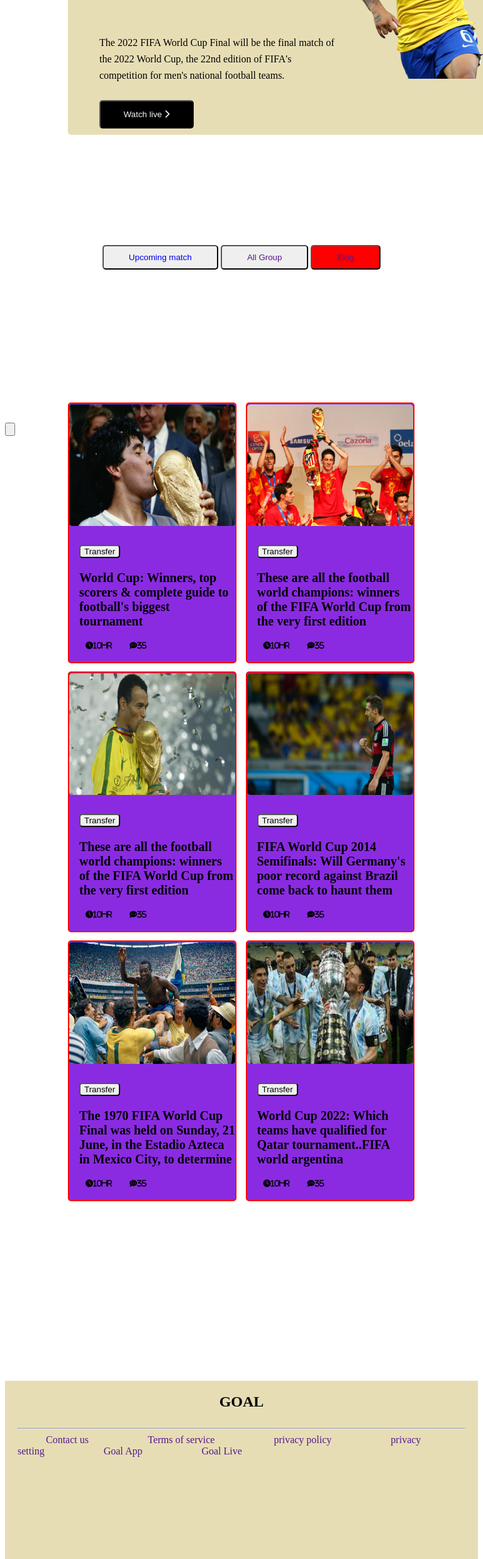
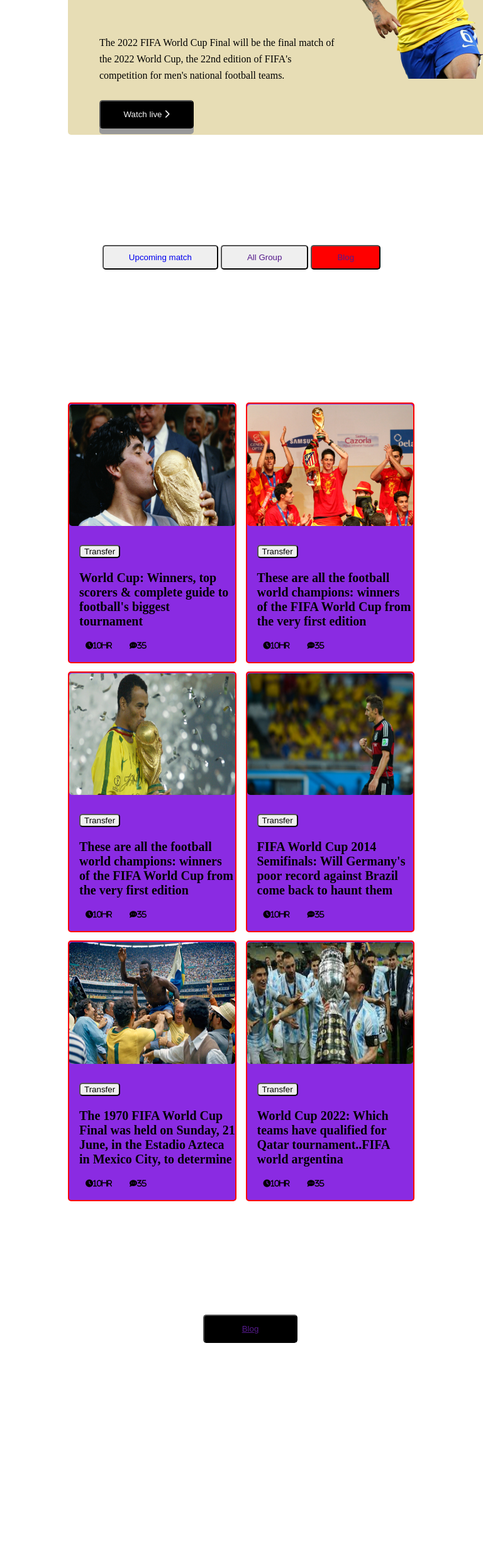
Before and after one commit to alamgir6934/project-worldcup, a plain HTML site: page index.html in a window 768 px wide. Shown: the part 322-2797 px from the top of the page at 63% size. Drawn offline with Linux system fonts and the light colour scheme.

Commit message:
media-commit

```diff
--- a/index.html
+++ b/index.html
@@ -157,7 +157,8 @@
     </main>
 
     <!-- hidden button -->
-    <input id="menu_btn" type="button" />
+    <!-- <input id="menu_btn" type="button" /> -->
+    <button id="menu_btn"><a href="">Blog</a></button>
     <!-- end-hidden-button -->
 
     <!-- footer-section-start -->
--- a/style.css
+++ b/style.css
@@ -64,7 +64,19 @@ main {
     margin-bottom: 10px;
     width: 150px;
     height: 45px;
+    box-shadow: 0 9px #999;
+    cursor: pointer;
 
+}
+
+.button:hover {
+    background-color: #3e8e41
+}
+
+.button:active {
+    background-color: #3e8e41;
+    box-shadow: 0 5px #666;
+    transform: translateY(4px);
 }
 
 .banner-image {
@@ -182,7 +194,7 @@ main {
 }
 
 /* end-blog-section */
-.hidden-button {}
+/* .hidden-button {} */
 
 /* footer section start */
 .footer,
@@ -270,7 +282,9 @@ hr {
 }
 
 
-
+#menu_btn {
+    display: none;
+}
 
 
 
@@ -342,6 +356,10 @@ hr {
         justify-items: center;
     }
 
+    #menu_btn {
+        display: none;
+    }
+
 }
 
 @media only screen and (min-width:689px) and (max-width:996px) {
@@ -383,7 +401,7 @@ hr {
 
     .footer {
         width: 100%;
-        margin-top: 1500px;
+        margin-top: 350px;
         height: 350px;
         flex-direction: column;
         /* padding: 0 50px; */
@@ -396,7 +414,15 @@ hr {
     }
 
     #menu_btn {
+        margin-left: 315px;
+        margin-top: 1416px;
         display: inline-block;
+        background-color: black;
+        color: whitesmoke;
+        border-radius: 5px;
+        margin-bottom: 10px;
+        width: 150px;
+        height: 45px;
     }
 
     .button-group {
@@ -413,14 +439,10 @@ hr {
         justify-content: space-evenly;
     }
 
-    /* .hidden-button {
-        background-color: black;
-        color: whitesmoke;
-        border-radius: 5px;
-        margin-bottom: 10px;
-        width: 150px;
-        height: 45px;
-    } */
+    #menu_btn {
+        display: inline-block;
+        /* display: none; */
+    }
 
     /* .footer-menu a {
         padding: 0 150px;
```
Also changed, not shown: match.html (+3 -1 lines).
